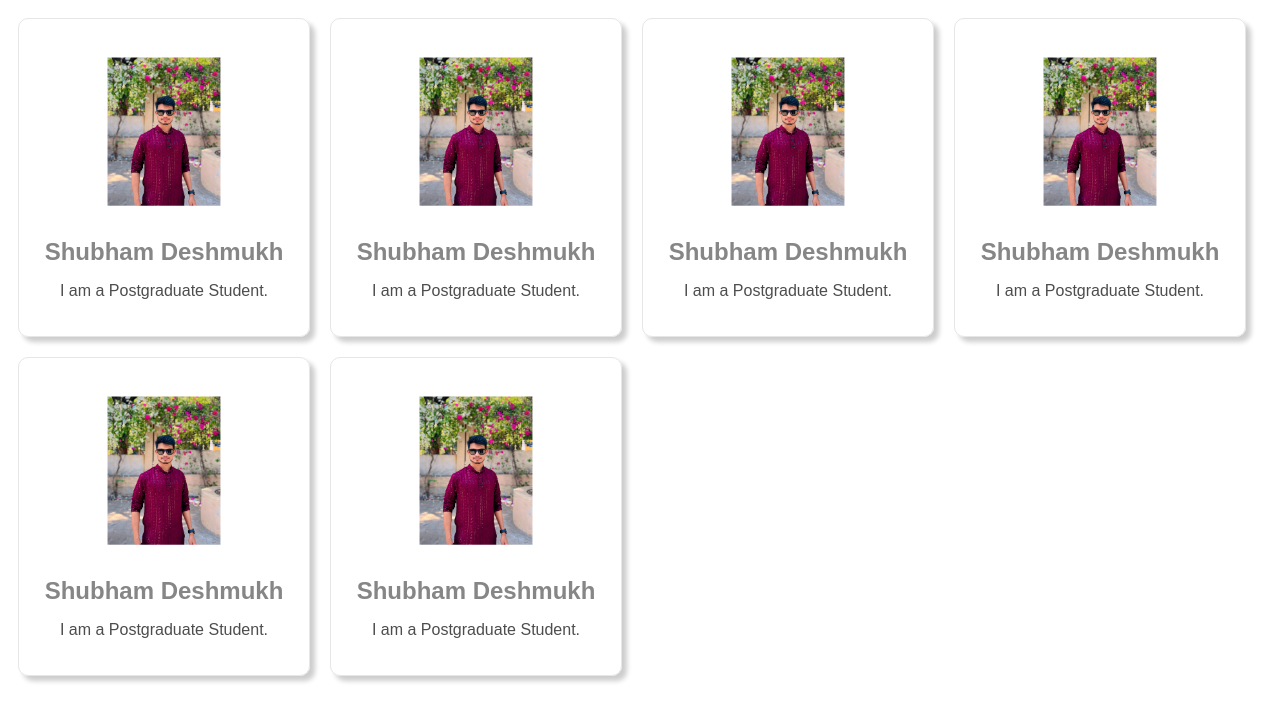
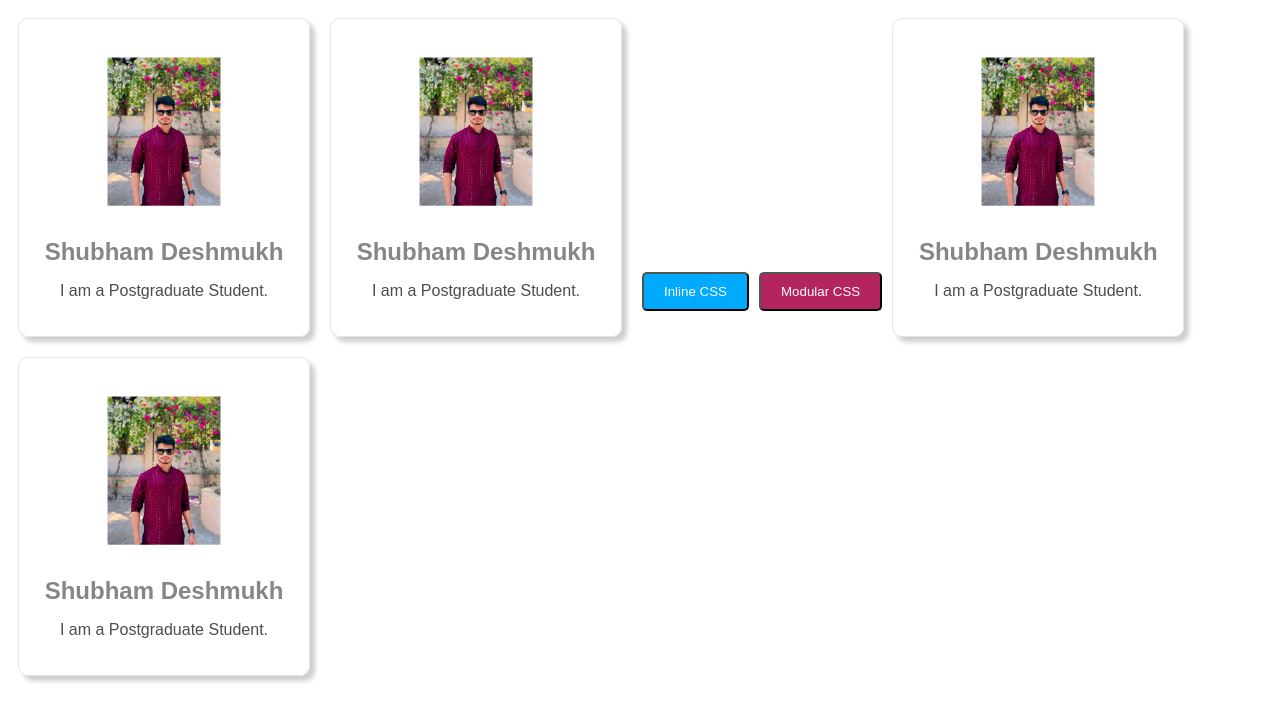
Before and after one commit to shubhamdsk/React_Bro-Code, a React (Vite) app in the folder my-react-app/: page / in a window 1280 px wide. Shown: the top 722 px of the page. Built offline with nearby package versions, Linux system fonts and the light colour scheme.

Commit message:
add css styles - External-Modular-Inline

```diff
--- a/my-react-app/src/App.jsx
+++ b/my-react-app/src/App.jsx
@@ -1,12 +1,14 @@
+import InlineCSSButton from "./Components/InlineCSSButton";
 import Cards from "./Components/Cards";
+import Button from "./Buttons/Button";
 
 function App() {
   return (
     <>
       <Cards />
       <Cards />
-      <Cards />
-      <Cards />
+      <InlineCSSButton />
+      <Button />
       <Cards />
       <Cards />
     </>
--- /dev/null
+++ b/my-react-app/src/Buttons/Button.jsx
@@ -0,0 +1,11 @@
+import React from "react";
+import styles from "./Button.module.css";
+const Button = () => {
+  return (
+    <>
+      <button className={styles.button}>Modular CSS</button>
+    </>
+  );
+};
+
+export default Button;
--- /dev/null
+++ b/my-react-app/src/Buttons/Button.module.css
@@ -0,0 +1,8 @@
+.button {
+  background-color: hsla(336, 100%, 33%, 0.858);
+  color: white;
+  padding: 10px 20px;
+  border-radius: 5px;
+  cursor: pointer;
+  transition: background-color 0.3s ease;
+}
--- /dev/null
+++ b/my-react-app/src/Components/InlineCSSButton.jsx
@@ -0,0 +1,21 @@
+import React from "react";
+
+const InlineCSSButton = () => {
+  const styles = {
+    backgroundColor: "hsl(200,100%,50%)",
+    color: "white",
+    padding: "10px 20px",
+    borderRadius: "5px",
+    cursor: "pointer",
+    margin: "10px",
+    transition: "background-color 0.3s ease",
+  };
+
+  return (
+    <>
+      <button style={styles}>Inline CSS</button>
+    </>
+  );
+};
+
+export default InlineCSSButton;
```
